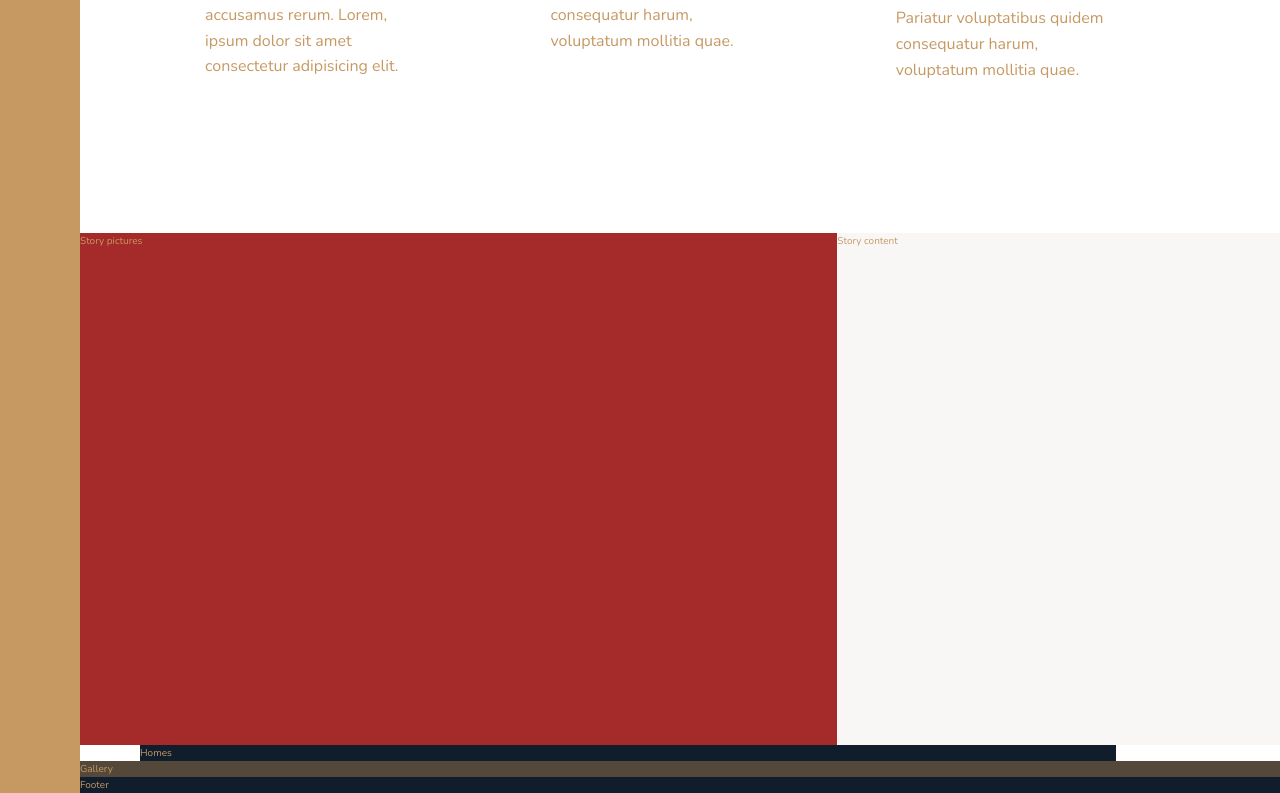
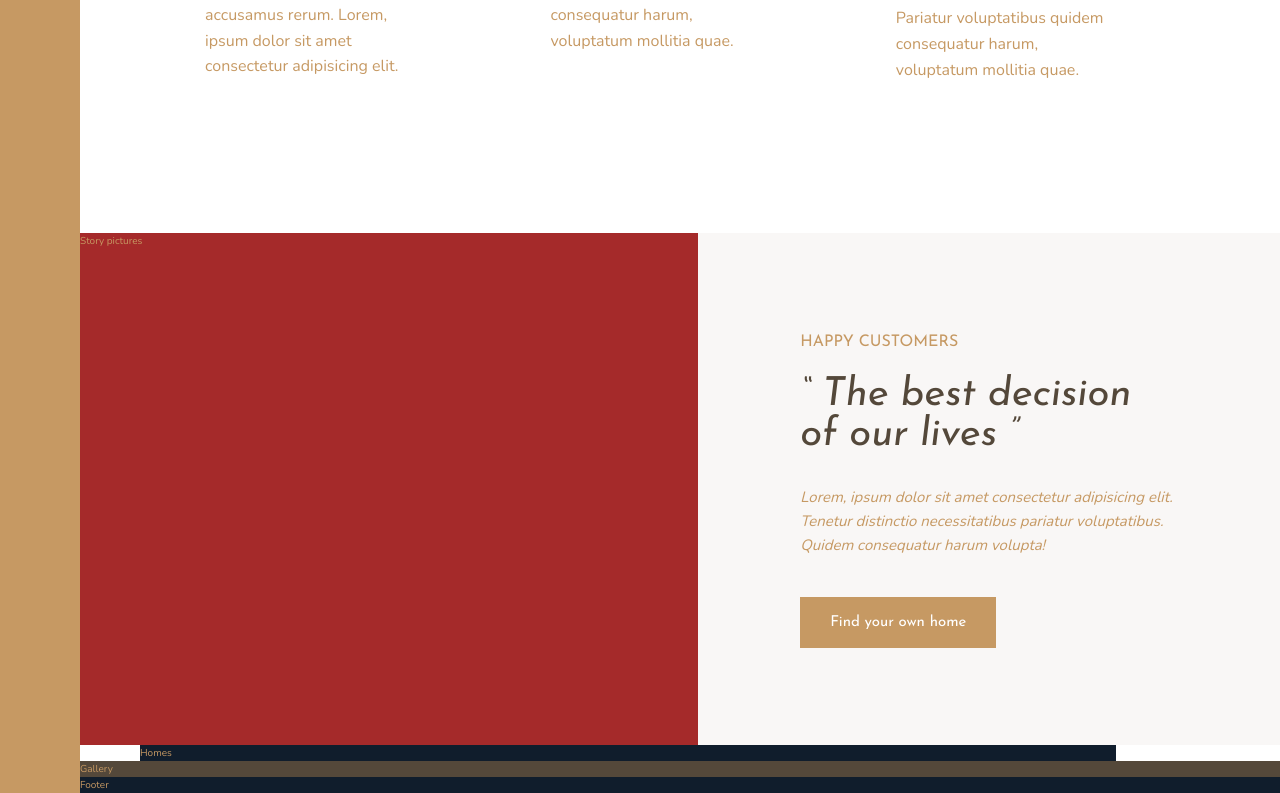
Before and after one commit to nemanjamalesija/Nexter, a React (Vite) app: page / in a window 1280 px wide. Shown: the part 1088-1881 px from the top of the page. Built offline with nearby package versions, Linux system fonts and the light colour scheme.

Commit message:
Add the text content of the story section

```diff
--- a/src/App.tsx
+++ b/src/App.tsx
@@ -1,4 +1,5 @@
 import Features from './components/Features';
+import StoryContent from './components/StoryContent';
 
 function App() {
   return (
@@ -8,7 +9,7 @@ function App() {
       <div className='realtors'>Top 3 realtors</div>
       <Features />
       <div className='story__pictures'>Story pictures</div>
-      <div className='story__content'>Story content</div>
+      <StoryContent />
       <section className='homes'>Homes</section>
       <section className='gallery'>Gallery</section>
       <footer className='footer'>Footer</footer>
--- /dev/null
+++ b/src/components/StoryContent.tsx
@@ -0,0 +1,19 @@
+import React from 'react';
+
+const StoryContent = () => {
+  return (
+    <div className='story__content'>
+      <h3 className='heading heading-3 mb-sm'>Happy Customers</h3>
+      <h2 className='heading heading-2 heading-2--dark mb-md'>
+        &ldquo; The best decision of our lives &rdquo;{' '}
+      </h2>
+      <p className='story__text'>
+        Lorem, ipsum dolor sit amet consectetur adipisicing elit. Tenetur distinctio
+        necessitatibus pariatur voluptatibus. Quidem consequatur harum volupta!
+      </p>
+      <button className='btn'>Find your own home </button>
+    </div>
+  );
+};
+
+export default StoryContent;
--- a/src/css/index.css
+++ b/src/css/index.css
@@ -21,9 +21,38 @@ body {
   grid-template-rows: 80vh min-content 40vw repeat(3, min-content);
   grid-template-columns: 8rem minmax(6rem, 1fr) repeat(8, minmax(min-content, 14.5rem)) minmax(6rem, 1fr); }
 
+/* helpers */
+/* ------------------------------------------------------------------------------------------------ */
 .heading {
   font-family: "Josefin Sans", sans-serif;
   font-weight: 400; }
+
+.mb-sm {
+  margin-bottom: 2rem; }
+
+.mb-md {
+  margin-bottom: 3rem; }
+
+.mb-lg {
+  margin-bottom: 4rem; }
+
+.mb-hg {
+  margin-bottom: 8rem; }
+
+/* ------------------------------------------------------------------------------------------------ */
+.heading-2 {
+  line-height: 1;
+  font-size: 4rem;
+  font-style: italic; }
+  .heading-2--light {
+    color: #f9f7f6; }
+  .heading-2--dark {
+    color: #54483a; }
+
+.heading-3 {
+  font-size: 1.6rem;
+  color: #c69963;
+  text-transform: uppercase; }
 
 .heading-4 {
   font-size: 1.8rem; }
@@ -31,6 +60,21 @@ body {
     color: #f9f7f6; }
   .heading-4--dark {
     color: #54483a; }
+
+.btn {
+  background-color: #c69963;
+  color: #fff;
+  display: inline-block;
+  border: none;
+  border-radius: 0;
+  font-family: "Josefin Sans", sans-serif;
+  font-size: 1.5rem;
+  transform: uppercase;
+  padding: 1.8rem 3rem;
+  cursor: pointer;
+  transition: all 0.2s; }
+  .btn:hover {
+    background-color: #b28451; }
 
 .sidebar {
   background-color: #c69963;
@@ -71,12 +115,22 @@ body {
 .story__pictures {
   background-color: brown;
   grid-row: 3;
-  grid-column: 2 / 8; }
+  grid-column: 2 / 7; }
 
 .story__content {
   background-color: #f9f7f6;
   grid-row: 3;
-  grid-column: span 4; }
+  grid-column: span 5;
+  padding: 6rem 8vw;
+  display: flex;
+  flex-direction: column;
+  justify-content: center;
+  align-items: start; }
+
+.story__text {
+  font-size: 1.5rem;
+  font-style: italic;
+  margin-bottom: 4rem; }
 
 .homes {
   background-color: #101d2c;
--- a/src/sass/_story.scss
+++ b/src/sass/_story.scss
@@ -2,12 +2,23 @@
   &__pictures {
     background-color: brown;
     grid-row: 3;
-    grid-column: 2 / 8;
+    grid-column: 2 / 7;
   }
 
   &__content {
     background-color: $color-grey-light-1;
     grid-row: 3;
-    grid-column: span 4;
+    grid-column: span 5;
+    padding: 6rem 8vw;
+    display: flex;
+    flex-direction: column;
+    justify-content: center;
+    align-items: start;
+  }
+
+  &__text {
+    font-size: 1.5rem;
+    font-style: italic;
+    margin-bottom: 4rem;
   }
 }
--- a/src/sass/_typography.scss
+++ b/src/sass/_typography.scss
@@ -1,13 +1,47 @@
+/* helpers */
+/* ------------------------------------------------------------------------------------------------ */
 .heading {
   font-family: $font-display;
   font-weight: 400;
 }
 
+.mb-sm {
+  margin-bottom: 2rem;
+}
+
+.mb-md {
+  margin-bottom: 3rem;
+}
+
+.mb-lg {
+  margin-bottom: 4rem;
+}
+
+.mb-hg {
+  margin-bottom: 8rem;
+}
+
+/* ------------------------------------------------------------------------------------------------ */
+
 .heading-1 {
 }
 .heading-2 {
+  line-height: 1;
+  font-size: 4rem;
+  font-style: italic;
+
+  &--light {
+    color: $color-grey-light-1;
+  }
+
+  &--dark {
+    color: $color-grey-dark-1;
+  }
 }
 .heading-3 {
+  font-size: 1.6rem;
+  color: $color-primary;
+  text-transform: uppercase;
 }
 
 .heading-4 {
@@ -21,3 +55,21 @@
     color: $color-grey-dark-1;
   }
 }
+
+.btn {
+  background-color: $color-primary;
+  color: #fff;
+  display: inline-block;
+  border: none;
+  border-radius: 0;
+  font-family: $font-display;
+  font-size: 1.5rem;
+  transform: uppercase;
+  padding: 1.8rem 3rem;
+  cursor: pointer;
+  transition: all 0.2s;
+
+  &:hover {
+    background-color: $color-primary-dark;
+  }
+}
```
